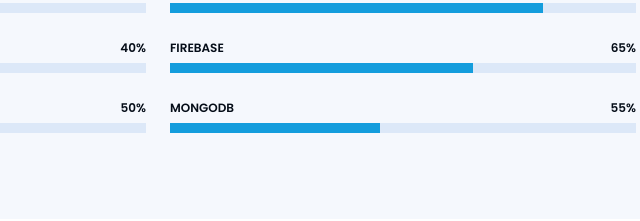
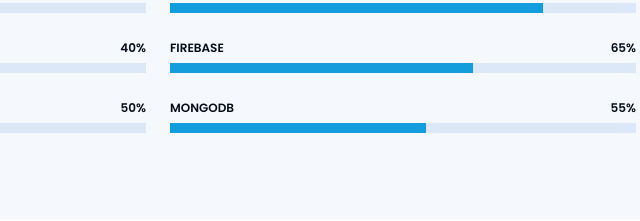
Before and after one commit to memojl/cv, a plain HTML site: page profile/index.html in a window 1280 px wide. Shown: the part 1955-2176 px from the top of the page, 632-1272 px from the left. Drawn offline with nearby package versions, Linux system fonts and the light colour scheme; no server answers.

Commit message:
update index 05.01.2022

```diff
--- a/profile/index.html
+++ b/profile/index.html
@@ -364,7 +364,7 @@
             <div class="progress">
               <span class="skill">MongoDB <i class="val">55%</i></span>
               <div class="progress-bar-wrap">
-                <div class="progress-bar" role="progressbar" aria-valuenow="45" aria-valuemin="0" aria-valuemax="100"></div>
+                <div class="progress-bar" role="progressbar" aria-valuenow="55" aria-valuemin="0" aria-valuemax="100"></div>
               </div>
             </div>
 
```
